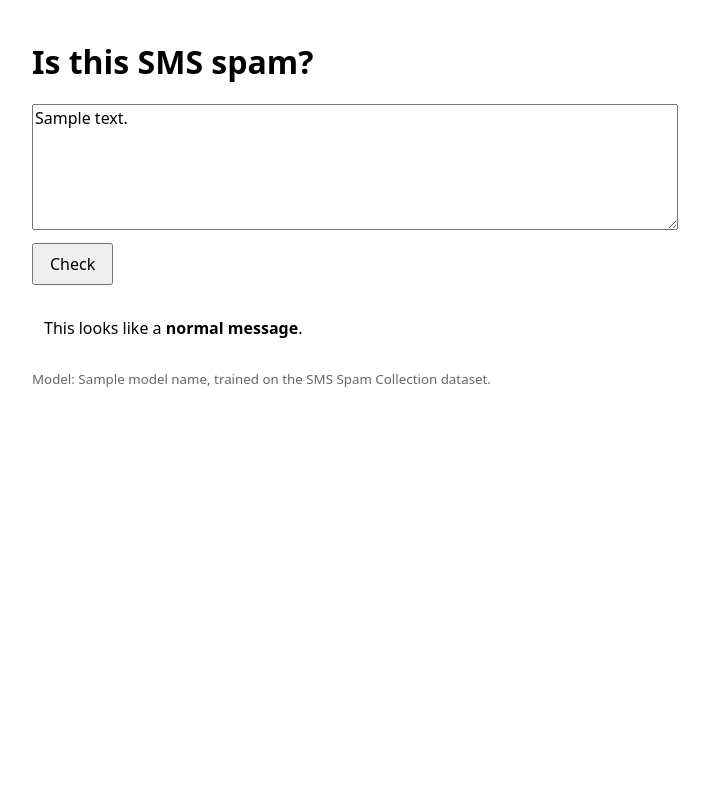
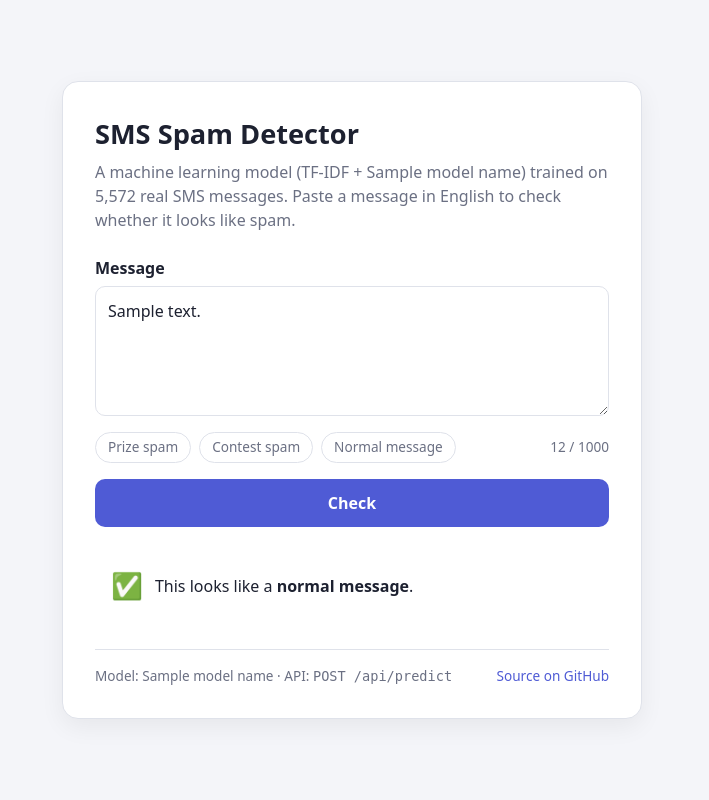
Before and after one commit to weronikategos/sms-spam-detector, a Python web app: template templates/index.html in a window 1280 px wide. Shown: the whole page, without its empty margins (288-997 px from the left). Run offline with Jinja, Linux system fonts and the light colour scheme; the template is opened without the code that fills it: most values are stand-ins (such as "Sample title", 1, 10 or a date in 2020).

Commit message:
Redesign the web page with live checking

```diff
--- /dev/null
+++ b/static/app.js
@@ -0,0 +1,59 @@
+const MAX_LENGTH = 1000;
+
+const form = document.getElementById("check-form");
+const textarea = document.getElementById("message");
+const count = document.getElementById("count");
+const submit = document.getElementById("submit");
+const resultBox = document.getElementById("result");
+
+function updateCount() {
+  count.textContent = textarea.value.length;
+  count.parentElement.classList.toggle("limit", textarea.value.length >= MAX_LENGTH);
+}
+
+function showResult(type, icon, html) {
+  resultBox.innerHTML = `<div class="result ${type}"><span class="icon">${icon}</span><p>${html}</p></div>`;
+}
+
+async function checkMessage(event) {
+  event.preventDefault();
+  const text = textarea.value.trim();
+  if (!text) return;
+
+  submit.disabled = true;
+  submit.textContent = "Checking...";
+
+  try {
+    const response = await fetch("/api/predict", {
+      method: "POST",
+      headers: { "Content-Type": "application/json" },
+      body: JSON.stringify({ text }),
+    });
+    const data = await response.json();
+
+    if (!response.ok) {
+      showResult("error", "⚠️", data.error || "Something went wrong.");
+    } else if (data.is_spam) {
+      showResult("spam", "🚫", "This looks like <strong>spam</strong>.");
+    } else {
+      showResult("ham", "✅", "This looks like a <strong>normal message</strong>.");
+    }
+  } catch {
+    showResult("error", "⚠️", "Could not reach the server. Please try again.");
+  } finally {
+    submit.disabled = false;
+    submit.textContent = "Check";
+  }
+}
+
+document.querySelectorAll(".chip").forEach((chip) => {
+  chip.addEventListener("click", () => {
+    textarea.value = chip.dataset.text;
+    updateCount();
+    textarea.focus();
+  });
+});
+
+textarea.addEventListener("input", updateCount);
+form.addEventListener("submit", checkMessage);
+updateCount();
--- /dev/null
+++ b/static/style.css
@@ -0,0 +1,156 @@
+:root {
+  --bg: #f4f5f9;
+  --card: #ffffff;
+  --text: #1d2130;
+  --muted: #6b7083;
+  --border: #dfe2ea;
+  --accent: #4f5bd5;
+  --accent-hover: #3f4ac0;
+  --spam-bg: #fdecec;
+  --spam-text: #a32222;
+  --ham-bg: #e7f6ec;
+  --ham-text: #1d7a3e;
+  --error-bg: #fff4e0;
+  --error-text: #8a5300;
+}
+
+@media (prefers-color-scheme: dark) {
+  :root {
+    --bg: #14161d;
+    --card: #1d2029;
+    --text: #e8e9ee;
+    --muted: #9a9eb0;
+    --border: #2f3340;
+    --accent: #7480f0;
+    --accent-hover: #8a95f5;
+    --spam-bg: #3a1f22;
+    --spam-text: #ff9b9b;
+    --ham-bg: #1c3426;
+    --ham-text: #8fe0aa;
+    --error-bg: #3a2e18;
+    --error-text: #f5c77a;
+  }
+}
+
+* { box-sizing: border-box; }
+
+body {
+  margin: 0;
+  min-height: 100vh;
+  display: flex;
+  align-items: center;
+  justify-content: center;
+  padding: 24px 16px;
+  background: var(--bg);
+  color: var(--text);
+  font-family: system-ui, -apple-system, "Segoe UI", sans-serif;
+  line-height: 1.5;
+}
+
+.card {
+  width: 100%;
+  max-width: 580px;
+  background: var(--card);
+  border: 1px solid var(--border);
+  border-radius: 16px;
+  padding: 32px;
+  box-shadow: 0 8px 24px rgba(0, 0, 0, 0.06);
+}
+
+h1 { margin: 0 0 6px; font-size: 1.7rem; }
+.subtitle { margin: 0 0 24px; color: var(--muted); }
+
+label { display: block; font-weight: 600; margin-bottom: 6px; }
+
+textarea {
+  width: 100%;
+  min-height: 130px;
+  padding: 12px;
+  border: 1px solid var(--border);
+  border-radius: 10px;
+  background: transparent;
+  color: inherit;
+  font: inherit;
+  resize: vertical;
+}
+textarea:focus { outline: 2px solid var(--accent); border-color: transparent; }
+
+.row {
+  display: flex;
+  justify-content: space-between;
+  align-items: center;
+  gap: 12px;
+  flex-wrap: wrap;
+  margin-top: 10px;
+}
+
+.examples { display: flex; gap: 8px; flex-wrap: wrap; }
+
+.chip {
+  border: 1px solid var(--border);
+  background: transparent;
+  color: var(--muted);
+  border-radius: 999px;
+  padding: 4px 12px;
+  font: inherit;
+  font-size: 0.85rem;
+  cursor: pointer;
+}
+.chip:hover { color: var(--text); border-color: var(--muted); }
+
+.counter { font-size: 0.85rem; color: var(--muted); }
+.counter.limit { color: var(--spam-text); }
+
+.submit {
+  width: 100%;
+  margin-top: 16px;
+  padding: 12px;
+  border: none;
+  border-radius: 10px;
+  background: var(--accent);
+  color: #fff;
+  font: inherit;
+  font-weight: 600;
+  cursor: pointer;
+}
+.submit:hover { background: var(--accent-hover); }
+.submit:disabled { opacity: 0.6; cursor: wait; }
+
+.result {
+  margin-top: 24px;
+  padding: 16px;
+  border-radius: 10px;
+  display: flex;
+  gap: 12px;
+  align-items: center;
+  animation: fade-in 0.2s ease-out;
+}
+.result p { margin: 0; }
+.result .icon { font-size: 1.6rem; }
+.result.spam { background: var(--spam-bg); color: var(--spam-text); }
+.result.ham { background: var(--ham-bg); color: var(--ham-text); }
+.result.error { background: var(--error-bg); color: var(--error-text); }
+
+@keyframes fade-in {
+  from { opacity: 0; transform: translateY(4px); }
+  to { opacity: 1; transform: none; }
+}
+
+footer {
+  margin-top: 28px;
+  padding-top: 16px;
+  border-top: 1px solid var(--border);
+  display: flex;
+  justify-content: space-between;
+  gap: 12px;
+  flex-wrap: wrap;
+  font-size: 0.85rem;
+  color: var(--muted);
+}
+footer a { color: var(--accent); text-decoration: none; }
+footer a:hover { text-decoration: underline; }
+
+@media (max-width: 480px) {
+  .card { padding: 20px; }
+  h1 { font-size: 1.4rem; }
+}
--- a/templates/index.html
+++ b/templates/index.html
@@ -4,26 +4,54 @@
   <meta charset="utf-8">
   <meta name="viewport" content="width=device-width, initial-scale=1">
   <title>SMS Spam Detector</title>
-  <style>
-    body { font-family: system-ui, sans-serif; max-width: 640px; margin: 40px auto; padding: 0 16px; }
-    textarea { width: 100%; height: 120px; font: inherit; }
-    button { margin-top: 8px; padding: 8px 16px; font: inherit; }
-    .result { margin-top: 20px; padding: 12px; border-radius: 6px; }
-    .spam { background: #fde2e2; } .ham { background: #e2f5e5; }
-    small { color: #666; }
-  </style>
+  <link rel="stylesheet" href="{{ url_for('static', filename='style.css') }}">
 </head>
 <body>
-  <h1>Is this SMS spam?</h1>
-  <form method="post">
-    <textarea name="message" placeholder="Paste the message text (in English)">{{ result.text if result else "" }}</textarea>
-    <button type="submit">Check</button>
-  </form>
-  {% if result %}
-    <div class="result {{ result.label }}">
-      {% if result.is_spam %}This looks like <strong>spam</strong>.{% else %}This looks like a <strong>normal message</strong>.{% endif %}
+  <main class="card">
+    <header>
+      <h1>SMS Spam Detector</h1>
+      <p class="subtitle">
+        A machine learning model (TF-IDF + {{ model_name }}) trained on 5,572 real SMS messages.
+        Paste a message in English to check whether it looks like spam.
+      </p>
+    </header>
+
+    <!-- Works without JavaScript as a normal POST form; app.js upgrades it to live checking -->
+    <form id="check-form" method="post">
+      <label for="message">Message</label>
+      <textarea id="message" name="message" maxlength="1000" required
+                placeholder="e.g. Congratulations! You've won a free trip...">{{ result.text if result else "" }}</textarea>
+
+      <div class="row">
+        <div class="examples">
+          <button type="button" class="chip" data-text="WINNER!! You have been selected to receive a £900 prize reward. Call 09061701461 to claim now!">Prize spam</button>
+          <button type="button" class="chip" data-text="FREE entry into our weekly competition, just text WIN to 80086 now. T&amp;C apply">Contest spam</button>
+          <button type="button" class="chip" data-text="Hey, are we still meeting for lunch tomorrow? Let me know when you leave work">Normal message</button>
+        </div>
+        <span class="counter"><span id="count">0</span> / 1000</span>
+      </div>
+
+      <button id="submit" class="submit" type="submit">Check</button>
+    </form>
+
+    <div id="result" aria-live="polite">
+      {% if result %}
+        <div class="result {{ result.label }}">
+          {% if result.is_spam %}
+            <span class="icon">🚫</span><p>This looks like <strong>spam</strong>.</p>
+          {% else %}
+            <span class="icon">✅</span><p>This looks like a <strong>normal message</strong>.</p>
+          {% endif %}
+        </div>
+      {% endif %}
     </div>
-  {% endif %}
-  <p><small>Model: {{ model_name }}, trained on the SMS Spam Collection dataset.</small></p>
+
+    <footer>
+      <span>Model: {{ model_name }} · API: <code>POST /api/predict</code></span>
+      <a href="https://github.com/weronikategos/sms-spam-detector" target="_blank" rel="noopener">Source on GitHub</a>
+    </footer>
+  </main>
+
+  <script src="{{ url_for('static', filename='app.js') }}"></script>
 </body>
 </html>
```
